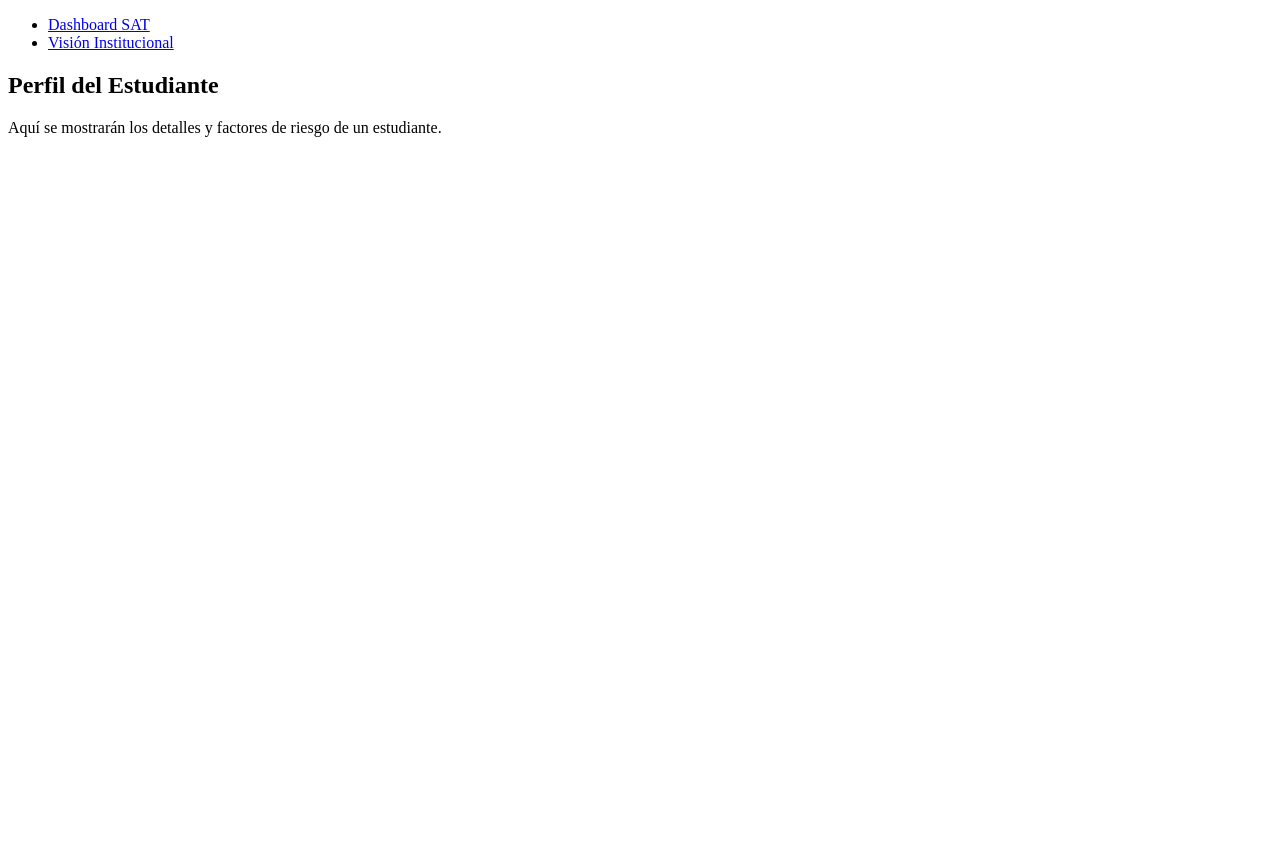
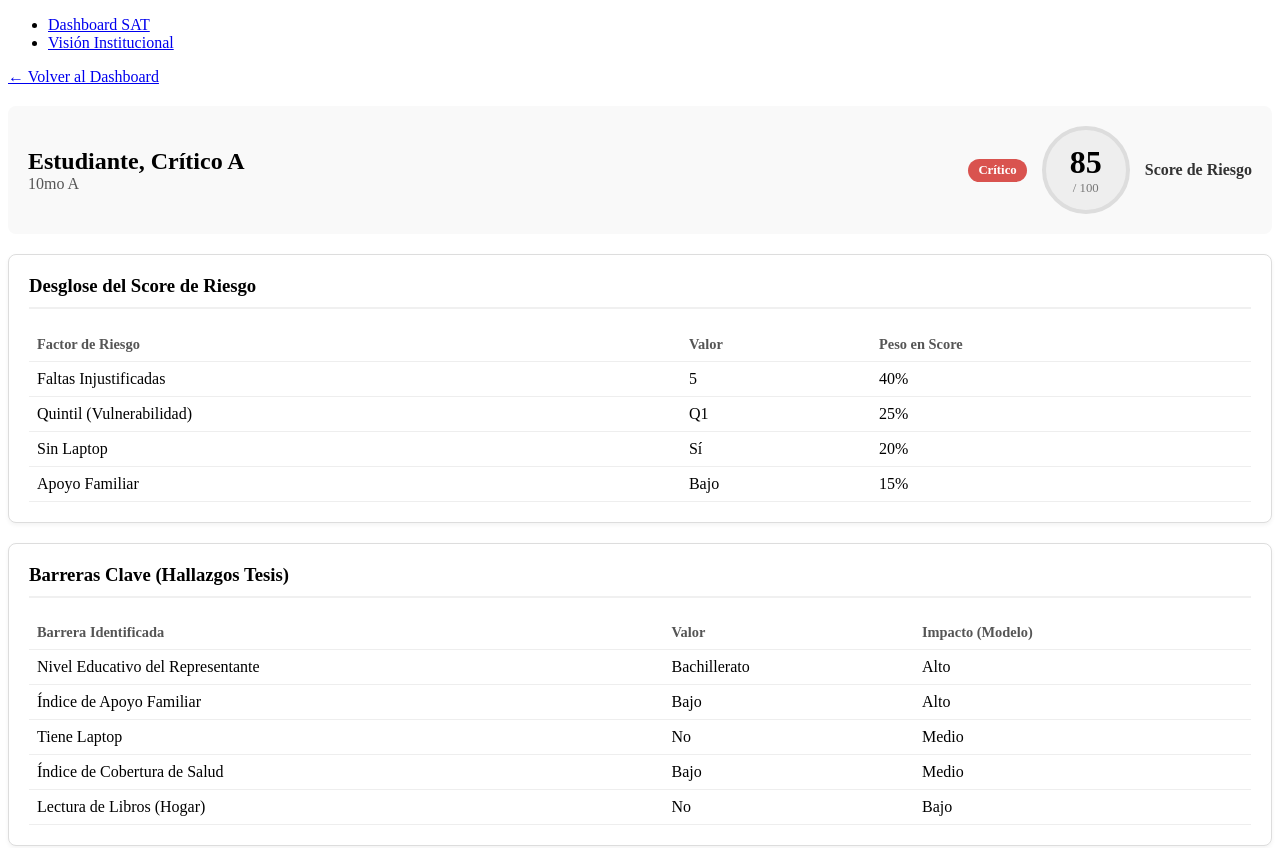
Before and after one commit to samuelcampozano/Academic-Early-Warning-System, a React (Create React App) app in the folder frontend/: page /student/1 in a window 1280 px wide. Shown: the top 848 px of the page. Before the commit the page ends 800 px from the top, so only its background shows below. Built offline with nearby package versions, Linux system fonts and the light colour scheme.

Commit message:
feat(frontend): build student profile page with mock data and components

```diff
--- /dev/null
+++ b/frontend/src/components/ProfileHeader.css
@@ -0,0 +1,49 @@
+.profile-header {
+  display: flex;
+  justify-content: space-between;
+  align-items: center;
+  background-color: #f9f9f9;
+  padding: 20px;
+  border-radius: 8px;
+}
+.profile-header h2 {
+  margin: 0;
+}
+.profile-header p {
+  margin: 0;
+  color: #555;
+}
+.profile-score {
+  display: flex;
+  align-items: center;
+  gap: 15px;
+}
+.score-circle {
+  width: 80px;
+  height: 80px;
+  border-radius: 50%;
+  background-color: #eee;
+  display: flex;
+  flex-direction: column;
+  justify-content: center;
+  align-items: center;
+  border: 4px solid #ddd;
+}
+.score-circle strong {
+  font-size: 2rem;
+}
+.score-circle span {
+  font-size: 0.8rem;
+  color: #777;
+}
+.score-label {
+  font-weight: bold;
+  color: #333;
+}
+/* Reutilizamos el estilo de la píldora de riesgo */
+.risk-pill {
+  padding: 4px 10px; border-radius: 12px; color: white; font-weight: bold; font-size: 0.8rem;
+}
+.risk-pill.risk-crítico { background-color: #d9534f; }
+.risk-pill.risk-medio { background-color: #f0ad4e; }
+.risk-pill.risk-bajo { background-color: #5cb85c; }
--- /dev/null
+++ b/frontend/src/components/ProfileHeader.js
@@ -0,0 +1,23 @@
+import React from 'react';
+import './ProfileHeader.css';
+
+export default function ProfileHeader({ name, course, risk_level, risk_score }) {
+  const riskClass = `risk-${risk_level?.toLowerCase()}`;
+
+  return (
+    <div className="profile-header">
+      <div>
+        <h2>{name}</h2>
+        <p>{course}</p>
+      </div>
+      <div className="profile-score">
+        <span className={`risk-pill ${riskClass}`}>{risk_level}</span>
+        <div className="score-circle">
+          <strong>{risk_score}</strong>
+          <span>/ 100</span>
+        </div>
+        <span className="score-label">Score de Riesgo</span>
+      </div>
+    </div>
+  );
+}
--- /dev/null
+++ b/frontend/src/components/RiskCard.css
@@ -0,0 +1,25 @@
+.risk-card {
+  background-color: #fff;
+  border: 1px solid #ddd;
+  border-radius: 8px;
+  padding: 20px;
+  box-shadow: 0 2px 4px rgba(0,0,0,0.05);
+}
+.risk-card h3 {
+  margin-top: 0;
+  border-bottom: 2px solid #f0f0f0;
+  padding-bottom: 10px;
+}
+.risk-card table {
+  width: 100%;
+  border-collapse: collapse;
+}
+.risk-card th, .risk-card td {
+  padding: 8px;
+  text-align: left;
+  border-bottom: 1px solid #eee;
+}
+.risk-card th {
+  font-size: 0.9rem;
+  color: #555;
+}
--- /dev/null
+++ b/frontend/src/components/RiskCard.js
@@ -0,0 +1,24 @@
+import React from 'react';
+import './RiskCard.css';
+
+export default function RiskCard({ title, data, columns }) {
+  return (
+    <div className="risk-card">
+      <h3>{title}</h3>
+      <table>
+        <thead>
+          <tr>
+            {columns.map((col) => <th key={col.key}>{col.header}</th>)}
+          </tr>
+        </thead>
+        <tbody>
+          {data.map((item, index) => (
+            <tr key={index}>
+              {columns.map((col) => <td key={col.key}>{item[col.key]}</td>)}
+            </tr>
+          ))}
+        </tbody>
+      </table>
+    </div>
+  );
+}
--- /dev/null
+++ b/frontend/src/hooks/useStudentProfile.js
@@ -0,0 +1,49 @@
+import { useState, useEffect } from 'react';
+import { useParams } from 'react-router-dom';
+// Importamos nuestros datos falsos
+import { mockStudentProfileData } from '../services/mocks';
+// import apiService from '../services/api';
+
+const USE_MOCK_DATA = true;
+
+export default function useStudentProfile() {
+  const { id } = useParams(); // Obtiene el :id de la URL
+  const [profile, setProfile] = useState(null);
+  const [loading, setLoading] = useState(true);
+  const [error, setError] = useState(null);
+
+  useEffect(() => {
+    async function fetchProfile() {
+      if (!id) return; // No hacer nada si no hay ID
+
+      try {
+        setLoading(true);
+        let responseData;
+
+        if (USE_MOCK_DATA) {
+          await new Promise(resolve => setTimeout(resolve, 300));
+          // En un mundo real, la API usaría el 'id' para buscar.
+          // Aquí, solo devolvemos el único perfil simulado que tenemos.
+          responseData = { ...mockStudentProfileData, id: id }; // Aseguramos que el ID coincida
+        } else {
+          // const response = await apiService.getStudentById(id);
+          // responseData = response.data;
+          throw new Error('API real aún no implementada');
+        }
+
+        setProfile(responseData);
+        setError(null);
+
+      } catch (err) {
+        setError(err.message);
+        setProfile(null);
+      } finally {
+        setLoading(false);
+      }
+    }
+
+    fetchProfile();
+  }, [id]); // Se vuelve a ejecutar si el ID cambia
+
+  return { profile, loading, error };
+}
--- a/frontend/src/pages/StudentProfile.js
+++ b/frontend/src/pages/StudentProfile.js
@@ -1,12 +1,72 @@
 import React from 'react';
+import { Link } from 'react-router-dom';
+import useStudentProfile from '../hooks/useStudentProfile';
+import ProfileHeader from '../components/ProfileHeader';
+import RiskCard from '../components/RiskCard';
+
+// Componente simple para mostrar carga o error
+const LoadingComponent = () => <div className="loading">Cargando perfil...</div>;
+const ErrorComponent = ({ error }) => <div className="error">Error: {error}</div>;
+
+// Definimos las columnas para nuestras tarjetas
+const factorColumns = [
+  { header: 'Factor de Riesgo', key: 'name' },
+  { header: 'Valor', key: 'value' },
+  { header: 'Peso en Score', key: 'weight' },
+];
+
+const barrierColumns = [
+  { header: 'Barrera Identificada', key: 'name' },
+  { header: 'Valor', key: 'value' },
+  { header: 'Impacto (Modelo)', key: 'impact' },
+];
+
+const gradeColumns = [
+  { header: 'Materia Clave', key: 'subject' },
+  { header: 'Nota Estudiante', key: 'grade' },
+  { header: 'Promedio Curso', key: 'avg' },
+];
 
 export default function StudentProfile() {
+  // Usamos nuestro hook personalizado
+  const { profile, loading, error } = useStudentProfile();
+
+  if (loading) {
+    return <LoadingComponent />;
+  }
+
+  if (error || !profile) {
+    return <ErrorComponent error={error || 'No se encontró el perfil'} />;
+  }
+
   return (
-    <div>
-      <h2>Perfil del Estudiante</h2>
-      <p>
-        Aquí se mostrarán los detalles y factores de riesgo de un estudiante.
-      </p>
+    <div style={{ display: 'flex', flexDirection: 'column', gap: '20px' }}>
+      <Link to="/">&larr; Volver al Dashboard</Link>
+
+      <ProfileHeader
+        name={profile.name}
+        course={profile.course}
+        risk_level={profile.risk_level}
+        risk_score={profile.risk_score}
+      />
+
+      <RiskCard
+        title="Desglose del Score de Riesgo"
+        data={profile.risk_factors}
+        columns={factorColumns}
+      />
+
+      <RiskCard
+        title="Barreras Clave (Hallazgos Tesis)"
+        data={profile.key_barriers}
+        columns={barrierColumns}
+      />
+
+      <RiskCard
+        title="Rendimiento en Materias Clave"
+        data={profile.key_grades}
+        columns={gradeColumns}
+      />
     </div>
   );
 }
--- a/frontend/src/services/mocks.js
+++ b/frontend/src/services/mocks.js
@@ -44,3 +44,37 @@ export const mockSatListData = [
     alerts: 'Ninguna',
   },
 ];
+
+/**
+ * Esta es la respuesta simulada para GET /api/student/:id
+ * Representa el perfil detallado de un estudiante.
+ * Basado en los hallazgos de la tesis.
+ */
+export const mockStudentProfileData = {
+  id: 'std-001',
+  name: 'Estudiante, Crítico A',
+  course: '10mo A',
+  risk_score: 85,
+  risk_level: 'Crítico',
+  // Los 4 factores del Score de Riesgo Compuesto (Recomendación 7.2.1)
+  risk_factors: [
+    { name: 'Faltas Injustificadas', value: '5', weight: '40%' },
+    { name: 'Quintil (Vulnerabilidad)', value: 'Q1', weight: '25%' },
+    { name: 'Sin Laptop', value: 'Sí', weight: '20%' },
+    { name: 'Apoyo Familiar', value: 'Bajo', weight: '15%' },
+  ],
+  // Las barreras clave identificadas en el modelo (Tabla 5.2 / Sección 5.2.2)
+  key_barriers: [
+    { name: 'Nivel Educativo del Representante', value: 'Bachillerato', impact: 'Alto' },
+    { name: 'Índice de Apoyo Familiar', value: 'Bajo', impact: 'Alto' },
+    { name: 'Tiene Laptop', value: 'No', impact: 'Medio' },
+    { name: 'Índice de Cobertura de Salud', value: 'Bajo', impact: 'Medio' },
+    { name: 'Lectura de Libros (Hogar)', value: 'No', impact: 'Bajo' },
+  ],
+  // Notas en materias clave (Tabla 5.4)
+  key_grades: [
+    { subject: 'Matemáticas', grade: 7.5, avg: 8.8 },
+    { subject: 'Animación a la Lectura', grade: 8.0, avg: 9.0 },
+    { subject: 'Estudios Sociales', grade: 8.2, avg: 8.9 },
+  ],
+};
```
